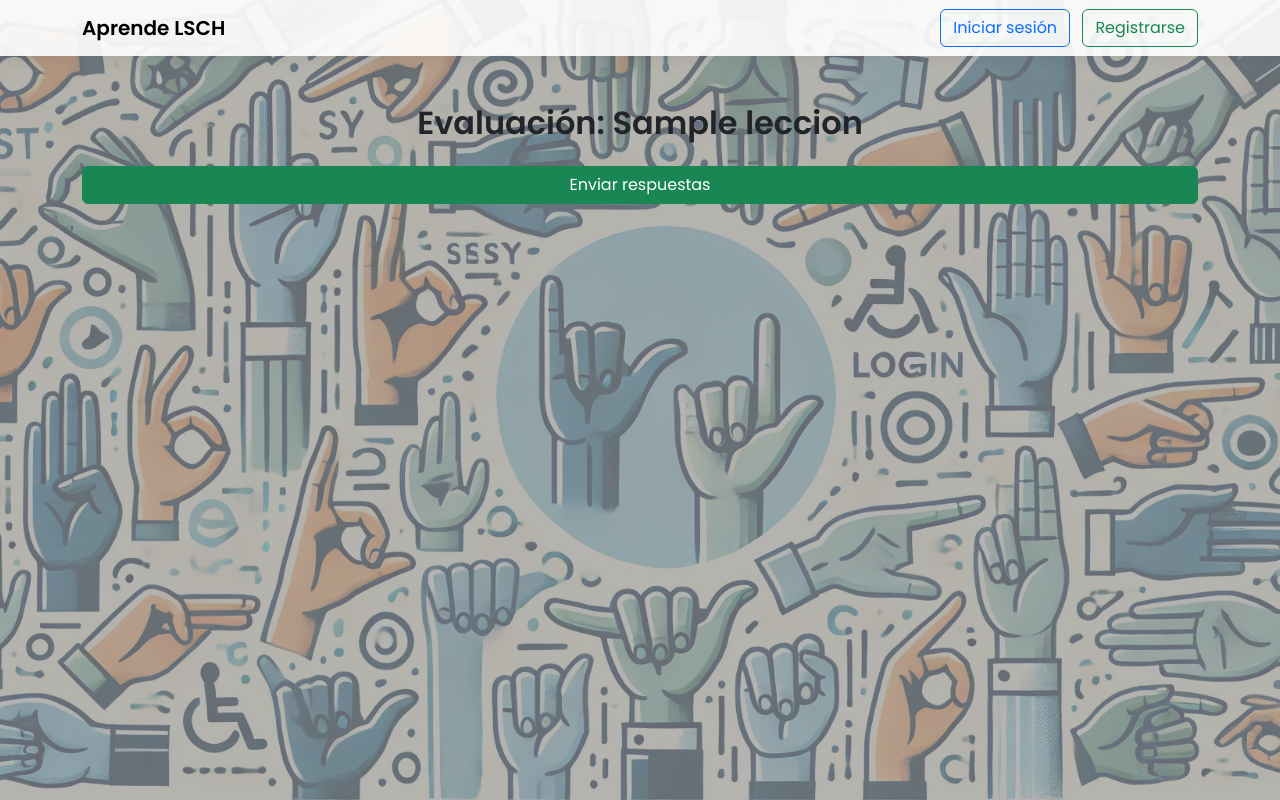
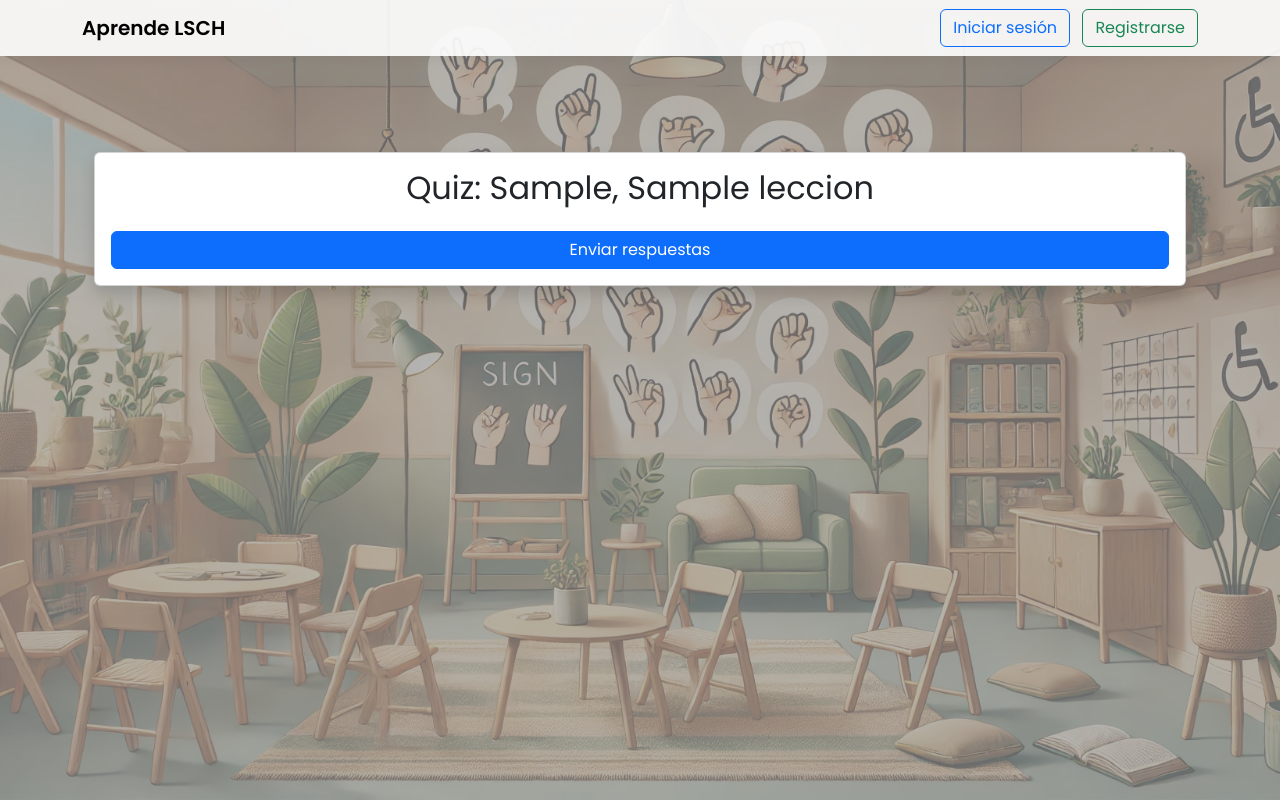
Before and after one commit to Xespia1/Lengua_de_senas, a Django app: template core/templates/quiz.html in a window 1280 px wide. Run offline with Django 3.2, Linux system fonts and the light colour scheme; the template is opened without the code that fills it: most values are stand-ins (such as "Sample title", 1, 10 or a date in 2020).

Commit message:
Avance HU05

```diff
--- a/core/admin.py
+++ b/core/admin.py
@@ -1,5 +1,5 @@
 from django.contrib import admin
-from .models import Leccion, Video
+from .models import *
 
 # admin.site.register(Leccion)
 
@@ -12,3 +12,5 @@ class LeccionAdmin(admin.ModelAdmin):
 
 admin.site.register(Leccion, LeccionAdmin)
 admin.site.register(Video)
+admin.site.register(Pregunta)
+admin.site.register(Respuesta)
--- a/core/templates/base.html
+++ b/core/templates/base.html
@@ -21,7 +21,7 @@
         position: fixed;
         top: 0; left: 0; right: 0; bottom: 0;
         z-index: -1;
-        background: url("{% static 'wallpaper.webp' %}") no-repeat center center fixed;
+        background: url("{% static 'wallpaper1.webp' %}") no-repeat center center fixed;
         background-size: cover;
         opacity: 0.3;
       }
--- a/core/templates/quiz.html
+++ b/core/templates/quiz.html
@@ -1,22 +1,23 @@
 {% extends 'base.html' %}
-{% block title %}Evaluación - {{ leccion.titulo }}{% endblock %}
+{% block title %}Quiz - {{ leccion.titulo }}{% endblock %}
 
 {% block content %}
-  <h2 class="fw-bold mb-4 text-center">Evaluación: {{ leccion.titulo }}</h2>
 
-  <form method="post">
+<div class="container mt-5">
+  <div class="card shadow">
+    <div class="card-body">
+      <form method="post">
     {% csrf_token %}
+    <h2 class="text-center mb-4">Quiz: {{ leccion.get_nivel_display }}, {{ leccion.titulo }}</h2>
     {% for field in form %}
-      <div class="mb-4">
-        <label class="form-label fw-semibold">{{ field.label }}</label>
-        <div class="ms-3">
-          {{ field }}
-        </div>
+      <div class="mb-3">
+        <label class="form-label"><b>Pregunta {{ forloop.counter }}: {{ field.label }}</b></label>
+        {{ field }}
       </div>
     {% endfor %}
-
-    <div class="d-grid">
-      <button type="submit" class="btn btn-success">Enviar respuestas</button>
+    <button type="submit" class="btn btn-primary w-100">Enviar respuestas</button>
+</form>
     </div>
-  </form>
+  </div>
+</div>
 {% endblock %}
```
Also changed, not shown: core/forms.py (+5 -4 lines), core/models.py (+12 -6 lines), core/views.py (+5 -18 lines), core/migrations/0010_auto_20250519_0312.py (added), core/static/wallpaper1.webp (added).
